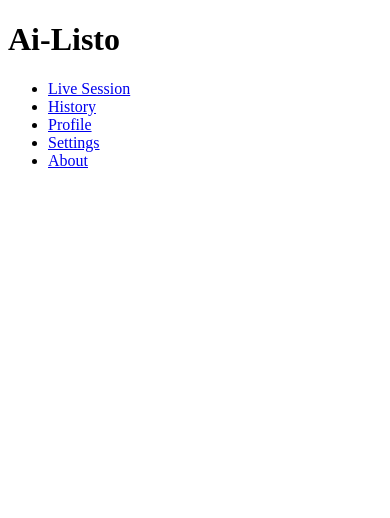
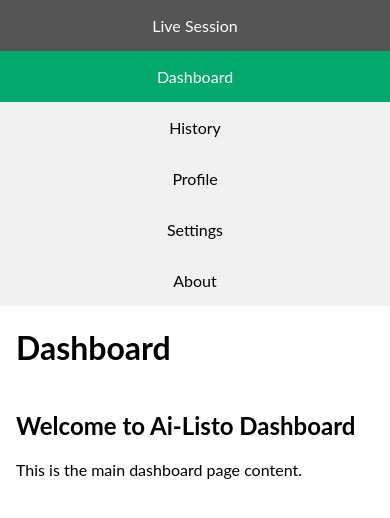
Before and after one commit to winsmarlcanete/ailisto-system-thesis, a Flask app: page / in a window 390 px wide. Shown: the top 518 px of the page. Run offline with Flask 3, Linux system fonts and the light colour scheme.

Commit message:
Add responsive sidebar and base styles for website navigation

```diff
--- /dev/null
+++ b/web-based-application/static/css/base.css
@@ -0,0 +1,25 @@
+body {
+  margin: 0;
+  font-family: "Lato", sans-serif;
+
+}
+
+.page-title {
+  font-size:32px;
+  margin-left: 200px;
+  padding: 1px 16px;
+}
+
+div.content {
+  margin-left: 200px;
+  padding: 1px 16px;
+}
+
+@media screen and (max-width: 700px) {
+  .page-title {
+    margin-left: 0;
+  }
+  div.content {
+    margin-left: 0;
+  }
+}
--- /dev/null
+++ b/web-based-application/static/css/sidebar.css
@@ -0,0 +1,51 @@
+body {
+  margin: 0;
+  font-family: "Lato", sans-serif;
+
+}
+
+.sidebar {
+  margin: 0;
+  padding: 0;
+  width: 200px;
+  background-color: #f1f1f1;
+  position: fixed;
+  height: 100%;
+  overflow: auto;
+}
+
+.sidebar a {
+  display: block;
+  color: black;
+  padding: 16px;
+  text-decoration: none;
+}
+
+.sidebar a.active {
+  background-color: #04AA6D;
+  color: white;
+}
+
+.sidebar a:hover:not(.active) {
+  background-color: #555;
+  color: white;
+}
+
+
+
+@media screen and (max-width: 700px) {
+  .sidebar {
+    width: 100%;
+    height: auto;
+    position: relative;
+  }
+  .sidebar a {float: left;}
+  div.content {margin-left: 0;}
+}
+
+@media screen and (max-width: 400px) {
+  .sidebar a {
+    text-align: center;
+    float: none;
+  }
+}
--- a/web-based-application/templates/index.html
+++ b/web-based-application/templates/index.html
@@ -5,28 +5,23 @@
         <title>Ai-Listo</title>
         <meta name="description" content="Ai-Listo: An AI-powered system for student detection and analysis using advanced computer vision technology.">
         <meta name="viewport" content="width=device-width, initial-scale=1">
-        <link rel="stylesheet" href="css/style.css">
+        <link rel="stylesheet" href="{{ url_for('static', filename='css/sidebar.css') }}">
+        <link rel="stylesheet" href="{{ url_for('static', filename='css/base.css') }}">
     </head>
     <body>
-        <header class ="header">
-            <div class="container">
-                <div class="logo">
-                    <h1>Ai-Listo</h1>
-                </div>
-                <nav>
-                    <ul>
-                        <li><a href="/liveSession">Live Session</a></li>
-                        <li><a href="/history">History</a></li>
-                        <li><a href="/profile">Profile</a></li>
-                        <li><a href="/settings">Settings</a></li>
-                        <li><a href="/about">About</a></li>
-                    </ul>
-                </nav>
-            </div>
 
-        </header>
-        <script src="" async defer>
+    <div class="sidebar">
+        <a href="/liveSession">Live Session</a>
+        <a class="active" href="/">Dashboard</a>
+        <a href="/history">History</a>
+        <a href="/profile">Profile</a>
+        <a href="/settings">Settings</a>
+        <a href="/about">About</a>
+    </div>
 
-        </script>
+    <h1 class="page-title">Dashboard</h1>
+    <div class="content">
+        <h2>Welcome to Ai-Listo Dashboard</h2>
+        <p>This is the main dashboard page content.</p>
     </body>
 </html>
```
Also changed, not shown: web-based-application/templates/about.html (+16 -2 lines), web-based-application/templates/history.html (+16 -2 lines), web-based-application/templates/liveSession.html (+18 -2 lines), web-based-application/templates/profile.html (+16 -2 lines), web-based-application/templates/settings.html (+16 -2 lines), web-based-application/css/style.css (deleted).
